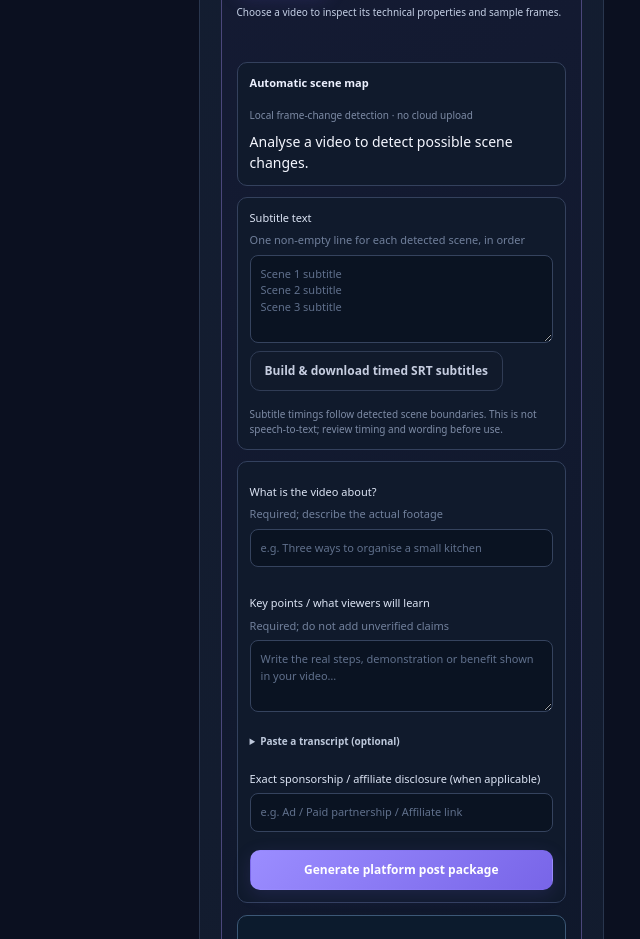
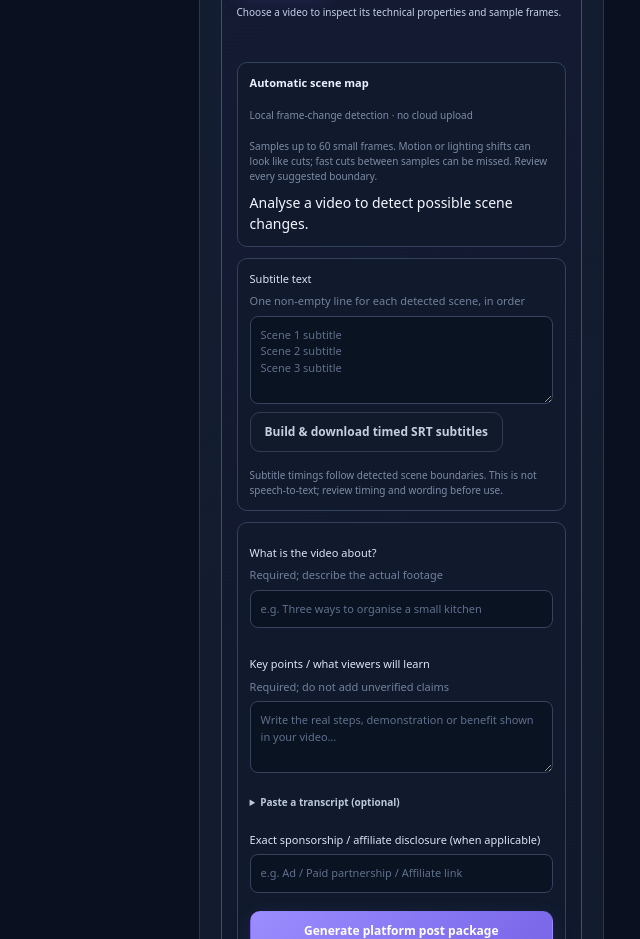
Before and after one commit to fayisaftha786/-ai-commerce-hub-, a website: page content-rewards-assistant/index.html in a window 1280 px wide. Shown: the part 9660-10599 px from the top of the page, without its empty margins (640-1280 px from the left). Drawn offline with Linux system fonts and the light colour scheme.

Commit message:
Explain scene detection sampling limits

```diff
--- a/content-rewards-assistant/index.html
+++ b/content-rewards-assistant/index.html
@@ -273,6 +273,7 @@
   <div id="video-analysis-frames" class="video-analysis-frames" aria-label="Selected video frame previews"></div>
   <div class="video-scene-map-panel">
     <div class="video-scene-map-heading"><strong>Automatic scene map</strong><span class="tiny-note">Local frame-change detection · no cloud upload</span></div>
+    <p class="tiny-note">Samples up to 60 small frames. Motion or lighting shifts can look like cuts; fast cuts between samples can be missed. Review every suggested boundary.</p>
     <div id="video-analysis-scenes" class="video-analysis-scenes" aria-live="polite">Analyse a video to detect possible scene changes.</div>
   </div>
   <div class="video-srt-panel">
```
